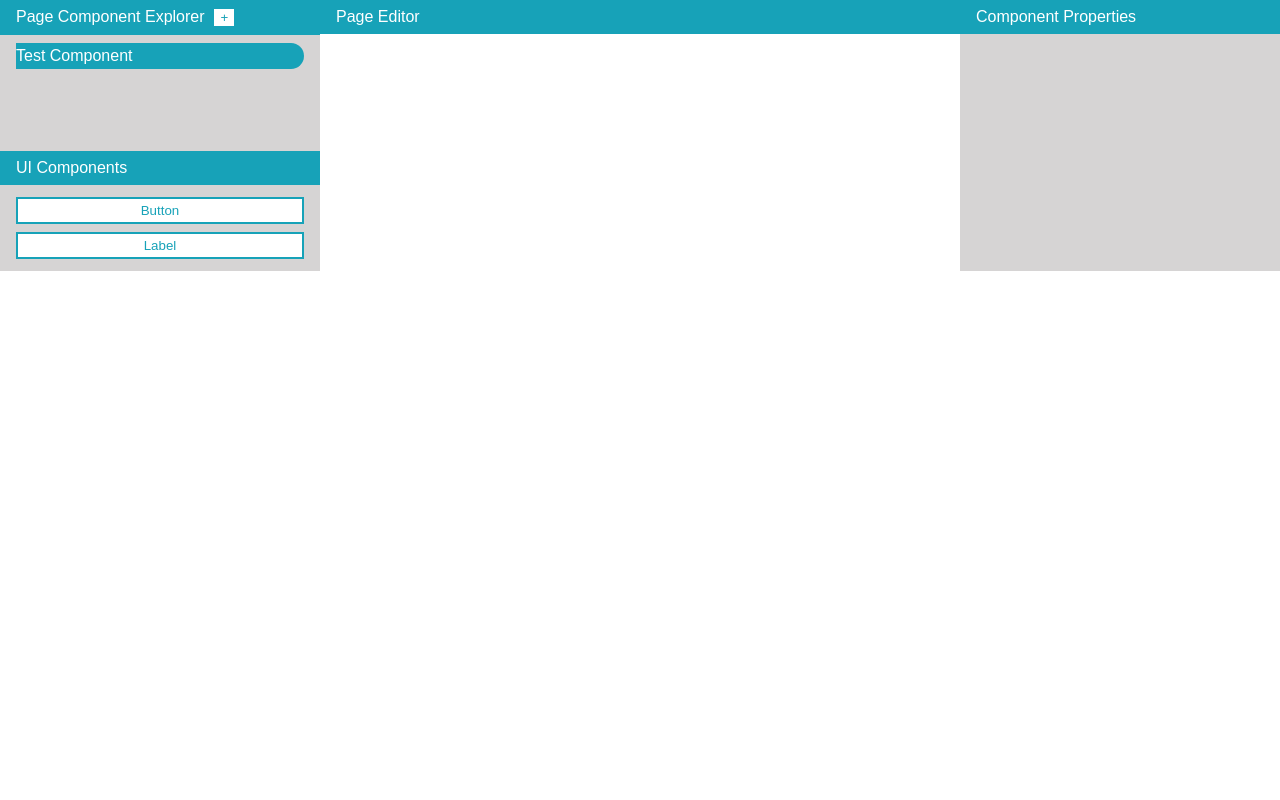
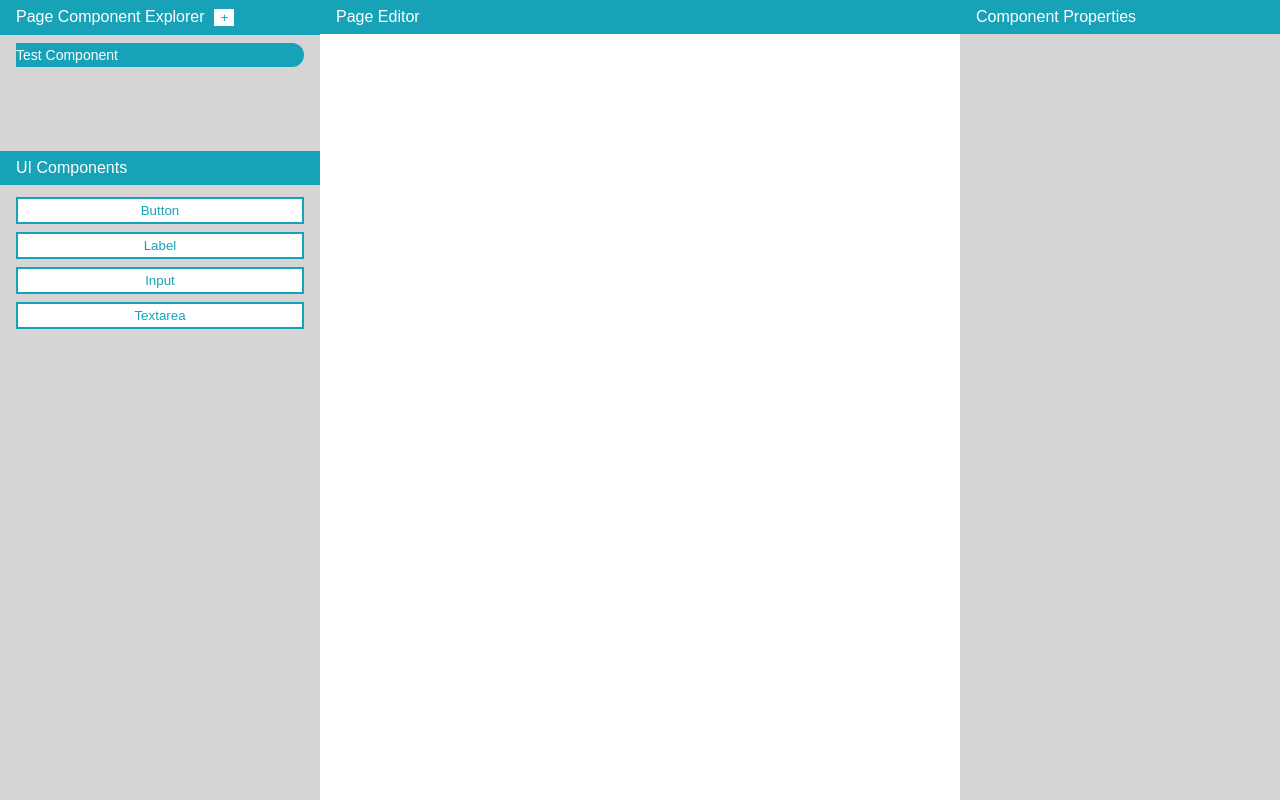
Before and after one commit to vishsahane/react-code-generator, a React (Create React App) app: page / in a window 1280 px wide. Built offline with nearby package versions, Linux system fonts and the light colour scheme.

Commit message:
Added missing files

```diff
--- a/src/constants/controls.js
+++ b/src/constants/controls.js
@@ -1,5 +1,7 @@
 import LabelIcon from '@material-ui/icons/Label';
 export const CONTROLS = [
-    {label:'Button', name: 'Button', icon:LabelIcon},
-    {label:'Label', name: 'Label', icon:LabelIcon}
+    {label:'Button', name: 'Button', isContainer: false},
+    {label:'Label', name: 'Label', isContainer: false},
+    {label:'Input', name: 'Input', isContainer: false},
+    {label:'Textarea', name: 'Textarea', isContainer: false}
 ]
--- a/src/index.css
+++ b/src/index.css
@@ -2,4 +2,11 @@ body {
   margin: 0;
   padding: 0;
   font-family: sans-serif;
+  font-size: 14px;
 }
+.text-center{
+  text-align: center;
+}
+html, body,#root,.container{
+  height: 100%;;
+}
--- a/src/index.js
+++ b/src/index.js
@@ -1,10 +1,16 @@
 import React from 'react'
 import ReactDOM from 'react-dom'
+import { DndProvider } from 'react-dnd'
+import { HTML5Backend } from 'react-dnd-html5-backend'
+
 
 import App from './components/app/App'
 import './index.css'
 
 ReactDOM.render(
-  <App />,
+  <DndProvider backend={HTML5Backend}>
+    <App />
+  </DndProvider>
+  ,
   document.getElementById('root')
 )
```
